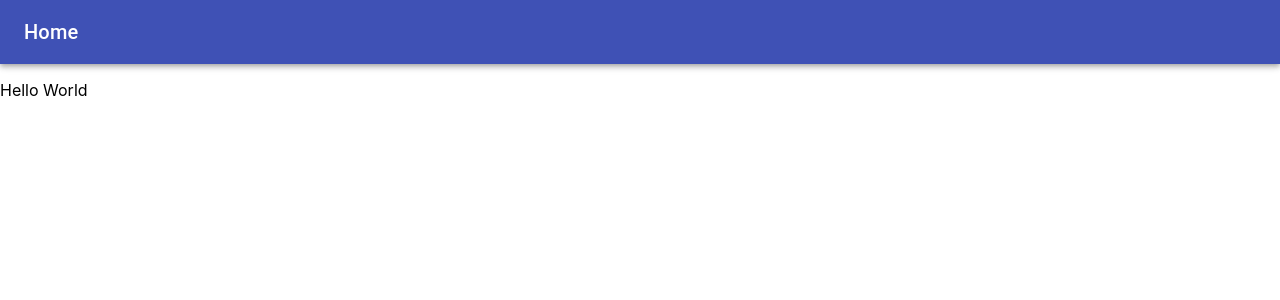
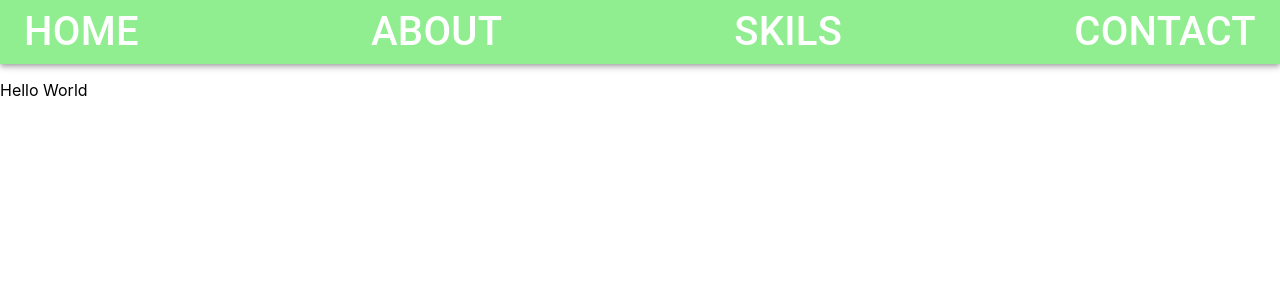
Before and after one commit to mterada1228/portfolio, a React (Create React App) app: page / in a window 1280 px wide. Shown: the top 300 px of the page. Built offline with nearby package versions, Linux system fonts and the light colour scheme.

Commit message:
withStyle を使って、CSS を定義する

```diff
--- a/src/components/pages/AppAppBar.tsx
+++ b/src/components/pages/AppAppBar.tsx
@@ -1,18 +1,67 @@
-import { FC } from "react";
-import AppBar from "@material-ui/core/AppBar";
+import * as React from "react";
+import AppBar, { AppBarProps } from "@material-ui/core/AppBar";
 import Toolbar from "@material-ui/core/Toolbar";
-import Typography from "@material-ui/core/Typography";
+import { Theme } from "@material-ui/core/styles";
+import { withStyles, WithStyles } from "@material-ui/styles";
+import Link from "@material-ui/core/Link";
 
-const AppAppBar: FC = () => {
+const styles = (theme: Theme) => ({
+  title: {
+    fontSize: 40,
+  },
+  toolbar: {
+    justifyContent: "space-between",
+    backgroundColor: "lightgreen",
+  },
+});
+
+function AppAppBar(props: WithStyles<typeof styles> & AppBarProps) {
+  const { classes } = props;
+
   return (
     <div>
       <AppBar position="static">
-        <Toolbar>
-          <Typography variant="h6">Home</Typography>
+        <Toolbar className={classes.toolbar}>
+          <Link
+            variant="h6"
+            underline="none"
+            color="inherit"
+            className={classes.title}
+            href="#"
+          >
+            {"HOME"}
+          </Link>
+          <Link
+            variant="h6"
+            underline="none"
+            color="inherit"
+            className={classes.title}
+            href="#"
+          >
+            {"ABOUT"}
+          </Link>
+          <Link
+            variant="h6"
+            underline="none"
+            color="inherit"
+            className={classes.title}
+            href="#"
+          >
+            {"SKILS"}
+          </Link>
+          <Link
+            variant="h6"
+            underline="none"
+            color="inherit"
+            className={classes.title}
+            href="#"
+          >
+            {"CONTACT"}
+          </Link>
         </Toolbar>
       </AppBar>
     </div>
   );
-};
+}
 
-export default AppAppBar;
+export default withStyles(styles)(AppAppBar);
```
